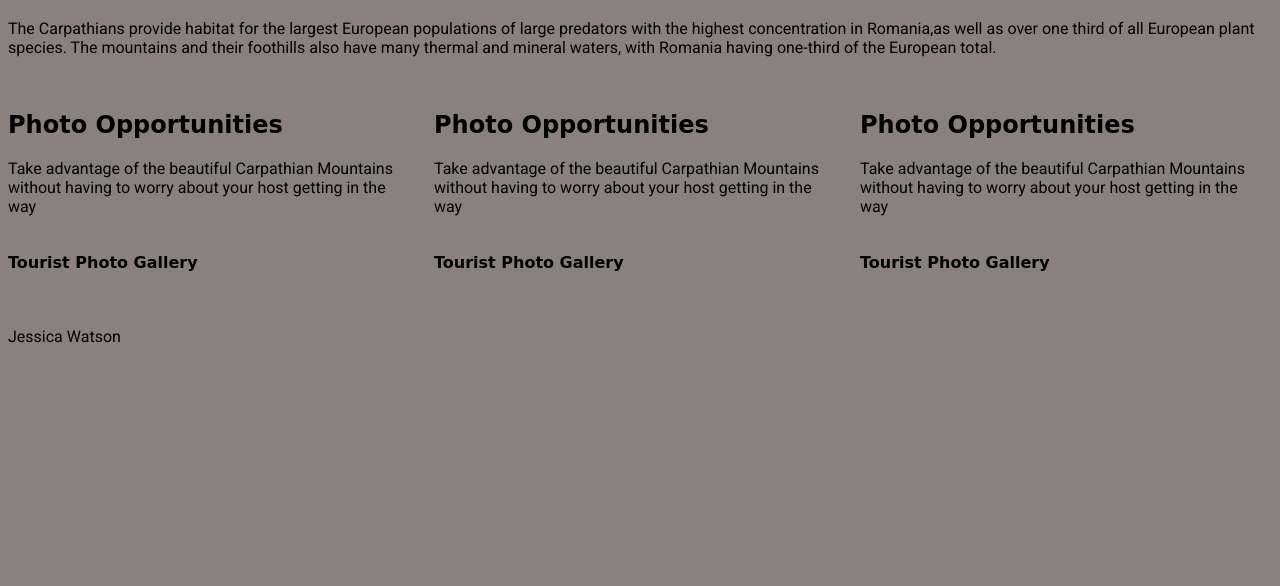
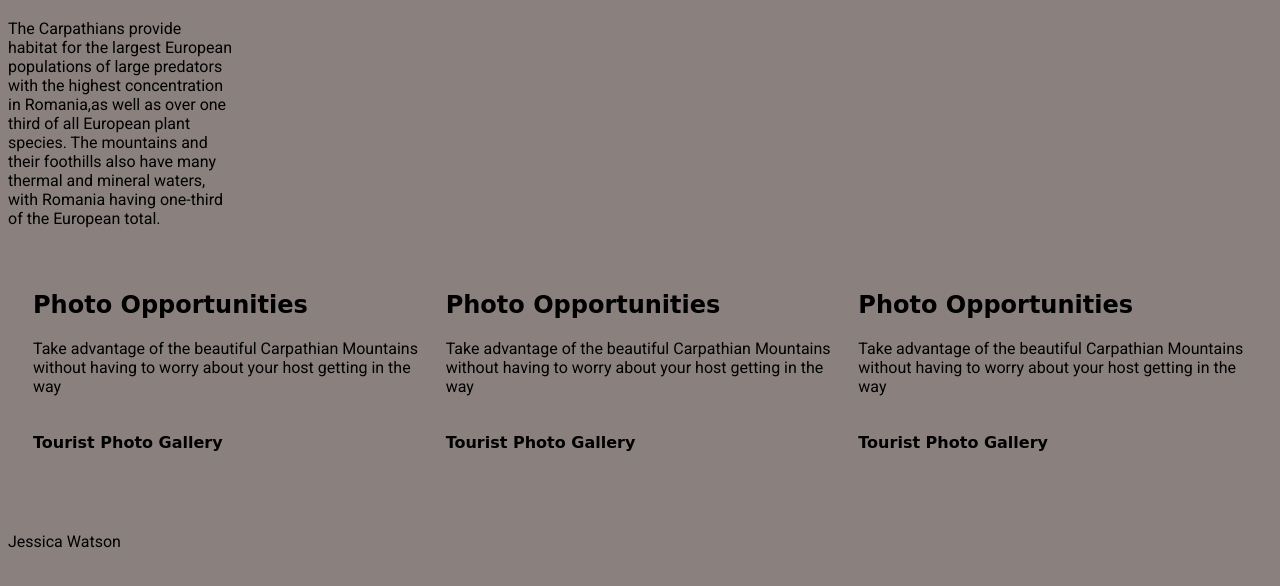
Before and after one commit to Enyorose/cpnt260-a2, a plain HTML site: page index.html in a window 1280 px wide. Shown: the part 170-756 px from the top of the page. Drawn offline with Linux system fonts and the light colour scheme; a web font is replaced by a local one.

Commit message:
added gap

```diff
--- a/fonts.css
+++ b/fonts.css
@@ -17,3 +17,4 @@ nav {
 }
 body {
   background-color: #8A817E;
+}
--- a/index.html
+++ b/index.html
@@ -26,7 +26,7 @@
     </nav>
   </header>
 <main>
-  <div>
+  <div class="header-text">
     <h1>Tour the Carpathian Mountains</h1>
     <p> The Carpathians provide habitat for the largest European
     populations of large predators with the highest concentration in
--- a/styles.css
+++ b/styles.css
@@ -26,6 +26,8 @@ article {
   display: grid;
     grid-template-columns: repeat(auto-fit, minmax(200px, 1fr));
     grid-gap: 1.5rem;
-    margin-right: 10px;
-
+    margin: 25px;
 }
+.header-text p {
+  width: 25ch;
+}
```
